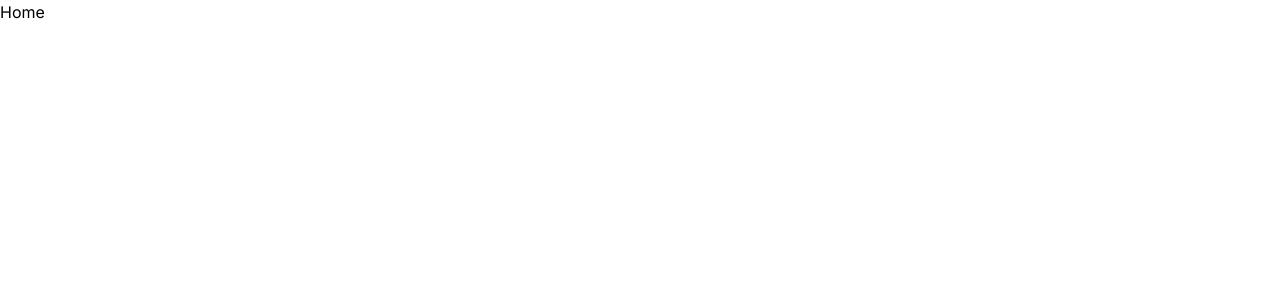
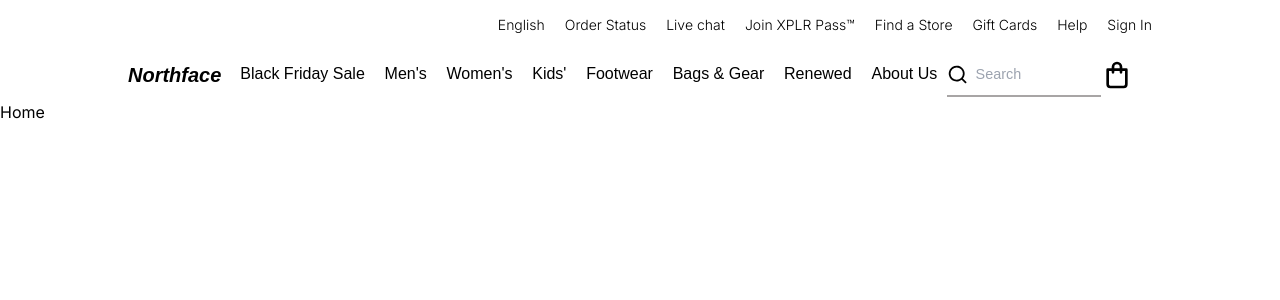
Before and after one commit to ngaridennis33/NorthFaceClient, a Next.js app: page / in a window 1280 px wide. Shown: the top 300 px of the page. Built offline with nearby package versions, Linux system fonts and the light colour scheme.

Commit message:
Updated the Homepage with the NavBar

```diff
--- a/src/app/(generics)/success/page.tsx
+++ b/src/app/(generics)/success/page.tsx
@@ -1,3 +1,5 @@
+"use client"
+
 import Link from 'next/link';
 import styles from './page.module.scss';
 import { useSearchParams } from 'next/navigation';
--- a/src/app/page.tsx
+++ b/src/app/page.tsx
@@ -1,6 +1,11 @@
+import NavBar from "@/components/menu/navBar/NavBar";
+
 const Home = () => {
   return (
-    <div>Home</div>
+    <div>
+      <NavBar/>
+      Home
+    </div>
   )
 }
 
```
